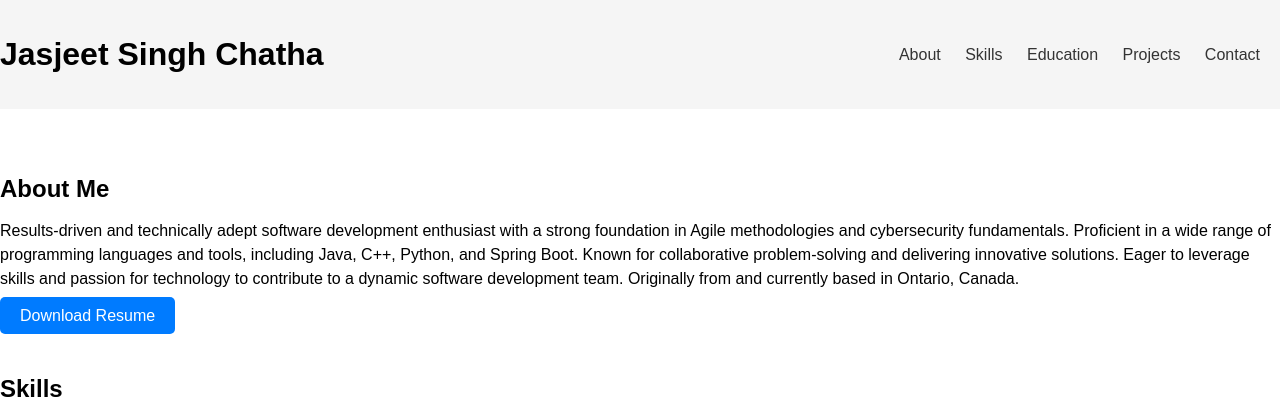
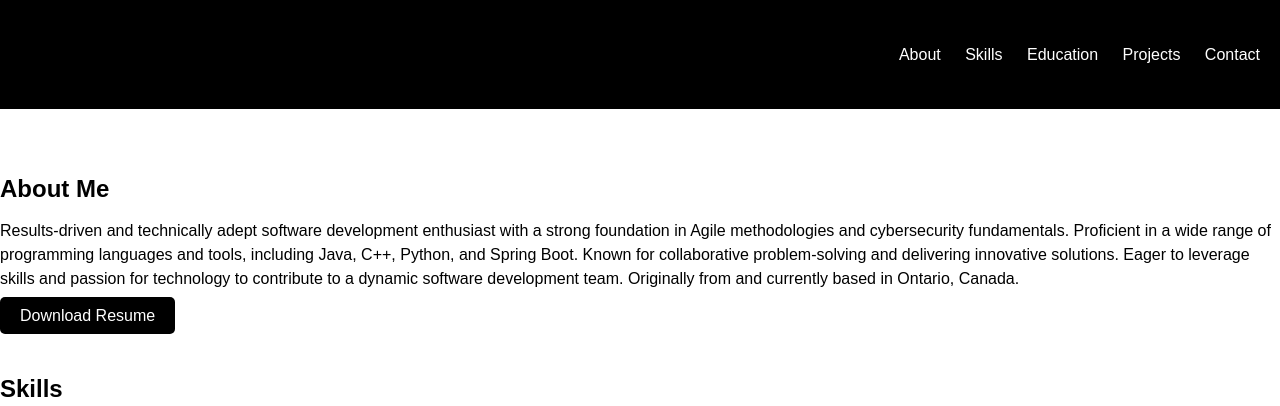
Before and after one commit to JasjeetChatha/Resume.com, a plain HTML site: page index.html in a window 1280 px wide. Shown: the top 406 px of the page. Drawn offline with Linux system fonts and the light colour scheme.

Commit message:
Update projectcss.css

```diff
--- a/projectcss.css
+++ b/projectcss.css
@@ -1,5 +1,7 @@
 /* General Styles */
 body {
+  background-color: #fff; /* White background */
+  color: #000; /* Black text color */
   font-family: sans-serif;
   margin: 0;
   padding: 0;
@@ -17,7 +19,7 @@ p {
 
 a {
   text-decoration: none;
-  color: #333;
+  color: #333; /* Adjust link color for better visibility over white background */
 }
 
 a:hover {
@@ -25,7 +27,7 @@ a:hover {
 }
 
 .button {
-  background-color: #007bff;
+  background-color: #000; /* Black button */
   color: white;
   padding: 10px 20px;
   border: none;
@@ -36,7 +38,7 @@ a:hover {
 
 /* Header Styles */
 header {
-  background-color: #f5f5f5;
+  background-color: #000; /* Black background */
   padding: 20px 0;
   display: flex;
   justify-content: space-between;
@@ -52,6 +54,10 @@ nav {
 nav li {
   display: inline-block;
   margin-right: 20px;
+}
+
+nav a {
+  color: #fff; /* White color for navigation links */
 }
 
 /* Main Content Styles */
@@ -71,7 +77,7 @@ section {
 
 .skills-list li i {
   margin-right: 10px;
-  color: #007bff;
+  color: #000; /* Black color for icons */
 }
 
 .education-item {
@@ -90,7 +96,7 @@ section {
 
 .contact-info li i {
   margin-right: 10px;
-  color: #333;
+  color: #000; /* Black color for icons */
 }
 
 /* Footer Styles */
```
